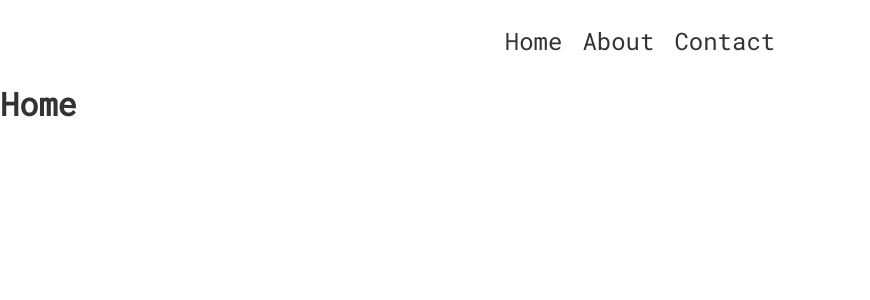
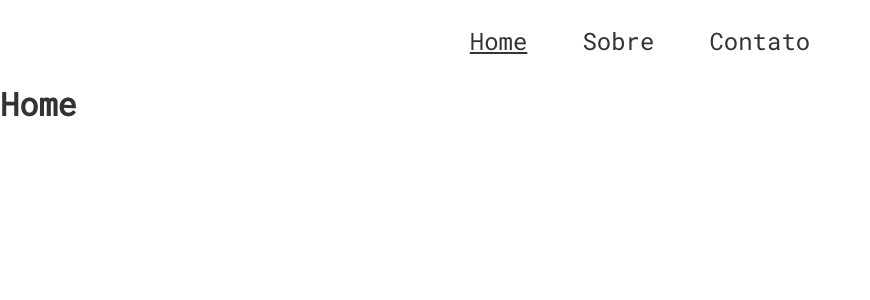
Before and after one commit to vitor-chaves-lima/fiap-react-checkpoint-1, a React (Vite) app: page / in a window 1280 px wide. Shown: the top 300 px of the page, without its empty margins (0-870 px from the left). Built offline with nearby package versions, Linux system fonts and the light colour scheme.

Commit message:
finish navbar component

```diff
--- a/src/components/Navbar/index.jsx
+++ b/src/components/Navbar/index.jsx
@@ -1,28 +1,42 @@
 import "./styles.css";
 import PropTypes from "prop-types";
 
+/* ===================== PropTypes ===================== */
+const NavbarItemPropType = PropTypes.shape({
+	label: PropTypes.string.isRequired,
+	href: PropTypes.string.isRequired,
+	selected: PropTypes.bool.isRequired,
+}).isRequired;
+
+const NavbarPropType = PropTypes.shape({
+	items: PropTypes.arrayOf(NavbarItemPropType),
+}).isRequired;
+
+/* =================== SubComponents =================== */
+function NavbarItem({ label, href, selected }) {
+	let classes = selected ? "selected" : "";
+
+	return (
+		<li key={href}>
+			<a href={href} className={classes}>
+				{label}
+			</a>
+		</li>
+	);
+}
+
+NavbarItem.propTypes = NavbarItemPropType;
+
+/* =================== Main Component ================== */
 function Navbar({ items }) {
 	return (
 		<nav>
-			<ul>
-				{items.map(item => (
-					<li key={item.href}>
-						<a href={item.href}>{item.label}</a>
-					</li>
-				))}
-			</ul>
+			<ul>{items.map(NavbarItem)}</ul>
 		</nav>
 	);
 }
 
-Navbar.propTypes = {
-	items: PropTypes.arrayOf(
-		PropTypes.shape({
-			label: PropTypes.string.isRequired,
-			href: PropTypes.string.isRequired,
-			selected: PropTypes.bool || true,
-		})
-	),
-};
+Navbar.propTypes = NavbarPropType;
 
+/* ====================== Exports ====================== */
 export default Navbar;
--- a/src/components/Navbar/styles.css
+++ b/src/components/Navbar/styles.css
@@ -7,7 +7,8 @@ nav {
 
 ul {
 	display: flex;
-	gap: 20px;
+	justify-content: center;
+	gap: 55px;
 	list-style: none;
 }
 
@@ -19,3 +20,7 @@ ul a {
 ul a:hover {
 	text-decoration: underline;
 }
+
+ul a.selected {
+	text-decoration: underline;
+}
--- a/src/layouts/Base/index.jsx
+++ b/src/layouts/Base/index.jsx
@@ -1,19 +1,24 @@
-import { Outlet } from "react-router-dom";
+import { Outlet, useLocation } from "react-router-dom";
 import Navbar from "../../components/Navbar";
 
 function BaseLayout() {
+	const location = useLocation();
+
 	const navbarItems = [
 		{
 			label: "Home",
 			href: "/",
+			selected: location.pathname === "/",
 		},
 		{
-			label: "About",
+			label: "Sobre",
 			href: "/about",
+			selected: location.pathname === "/about",
 		},
 		{
-			label: "Contact",
+			label: "Contato",
 			href: "/contact",
+			selected: location.pathname === "/contact",
 		},
 	];
 
```
